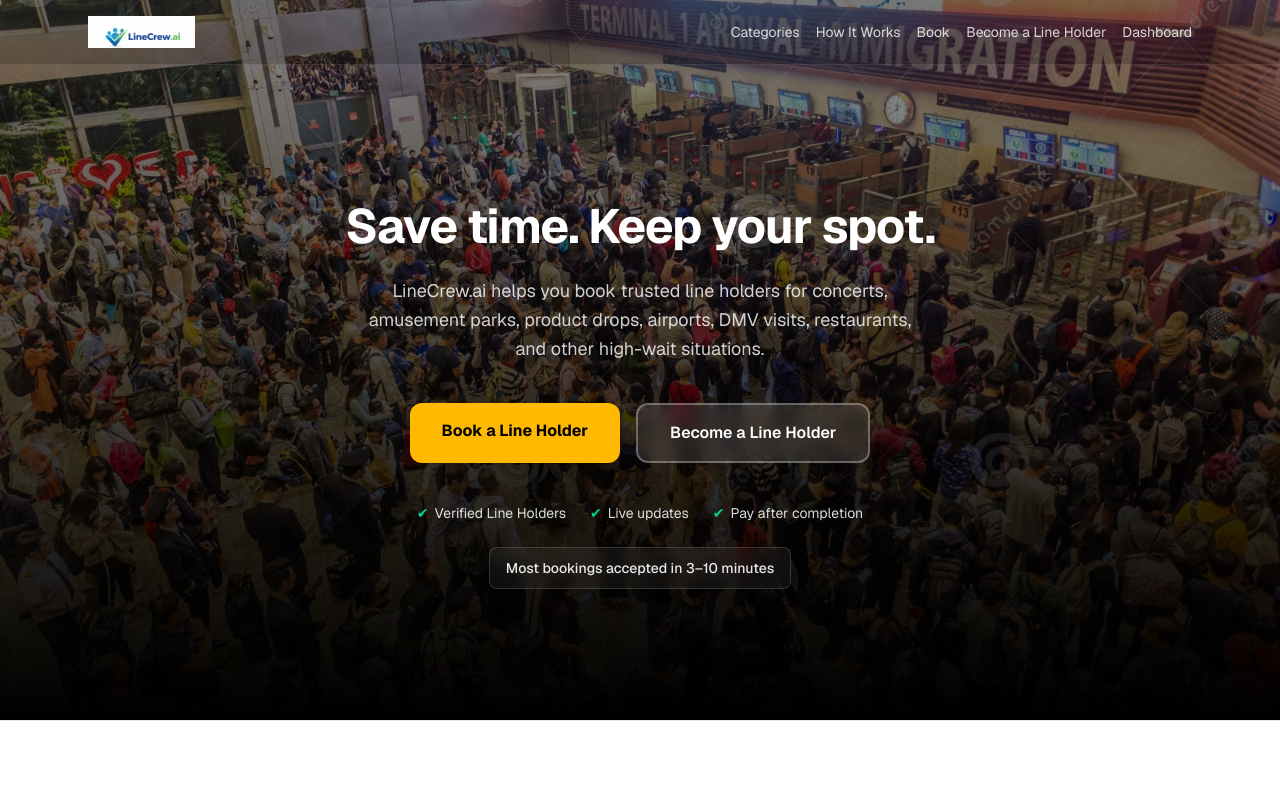
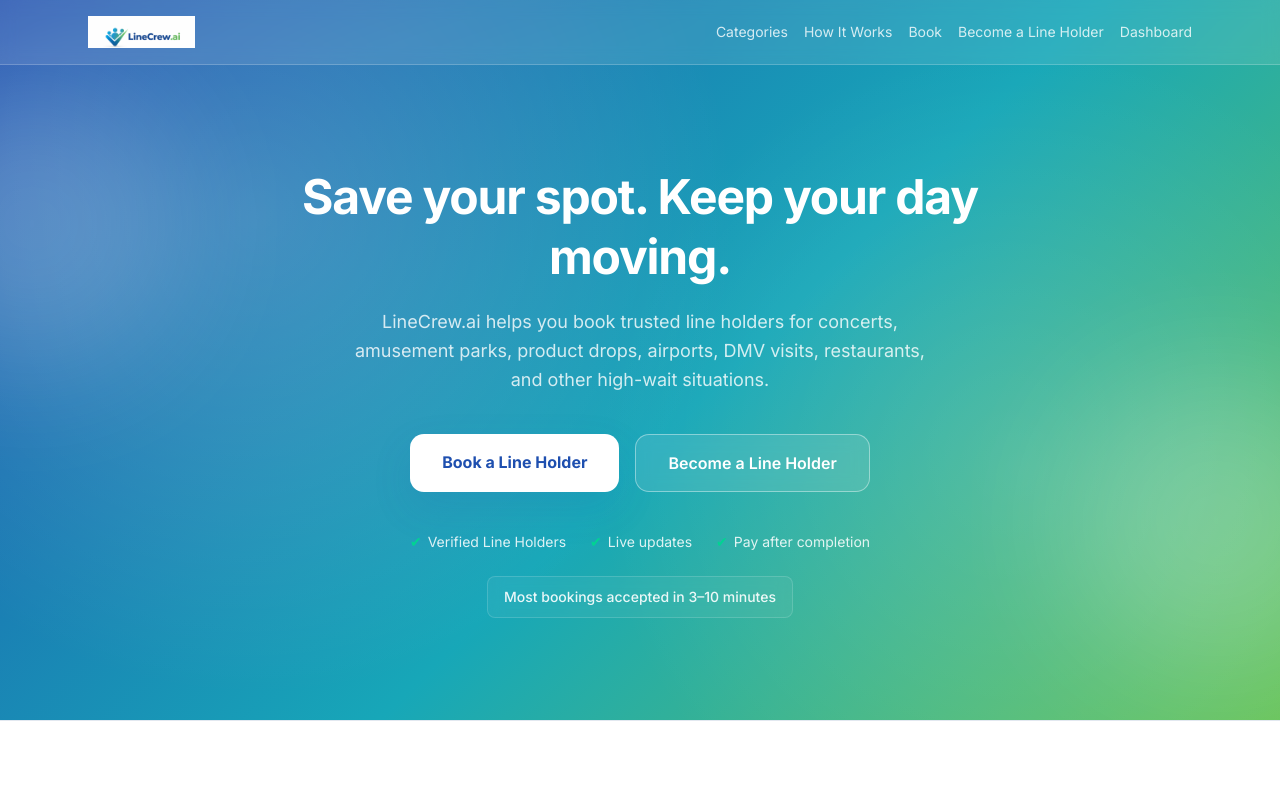
Before and after one commit to mikeg1219/LineCrew, a Next.js app: page / in a window 1280 px wide. Shown: the top 789 px of the page. Built offline with nearby package versions, Linux system fonts and the light colour scheme.

Commit message:
chore: deploy production

```diff
--- a/app/dashboard/customer/page.tsx
+++ b/app/dashboard/customer/page.tsx
@@ -69,7 +69,7 @@ export default async function CustomerDashboardPage() {
       </header>
 
       <div className="mt-7 flex flex-col gap-3 sm:mt-8 sm:flex-row sm:flex-wrap sm:items-center sm:gap-x-6 sm:gap-y-2">
-        <div className="w-full rounded-xl border border-blue-200/90 bg-blue-50 px-4 py-3 text-center text-sm font-medium leading-snug text-blue-900 shadow-sm sm:w-auto sm:max-w-md sm:text-left">
+        <div className="w-full rounded-[14px] border border-[#D7E3F1] bg-white px-4 py-3 text-center text-sm font-medium leading-snug text-[#1E4FAF] shadow-[0_10px_30px_rgba(15,23,42,0.08)] sm:w-auto sm:max-w-md sm:text-left">
           Most bookings are accepted in 3–10 minutes
         </div>
         <p className="text-center text-sm leading-relaxed text-slate-600 sm:text-left">
@@ -80,7 +80,7 @@ export default async function CustomerDashboardPage() {
       <div className="mt-8 sm:mt-9">
         <Link
           href="/dashboard/customer/post-job"
-          className="inline-flex w-full min-h-[48px] items-center justify-center rounded-xl bg-blue-600 px-6 py-3 text-base font-semibold text-white shadow-sm transition hover:bg-blue-700 sm:w-auto sm:min-h-0"
+          className="inline-flex w-full min-h-[48px] items-center justify-center rounded-[14px] bg-[#1E4FAF] px-6 py-3 text-base font-semibold text-white shadow-[0_10px_30px_rgba(15,23,42,0.08)] transition hover:bg-[#173f8c] sm:w-auto sm:min-h-0"
         >
           Book Now
         </Link>
--- a/app/dashboard/customer/post-job/page.tsx
+++ b/app/dashboard/customer/post-job/page.tsx
@@ -107,9 +107,10 @@ export default async function PostJobPage({ searchParams }: PageProps) {
           Book a request
         </h1>
         <p className="text-[15px] leading-relaxed text-slate-600 sm:text-base">
-          Tell Line Holders where and what queue you need covered. You&apos;ll pay
-          upfront when you post; LineCrew holds the payment until the booking is
-          completed, then pays your Line Holder (minus a 20% platform fee).
+          Tell Line Holders where and what queue you need covered across
+          airports, events, attractions, retail drops, and services. You&apos;ll pay
+          upfront when you post, and LineCrew releases payment only after
+          completion.
         </p>
         <p className="rounded-xl border border-slate-200 bg-slate-50/90 px-4 py-3.5 text-sm leading-relaxed text-slate-700 sm:px-5">
           <span className="font-semibold text-slate-900">Cancellation:</span>{" "}
--- a/app/dashboard/waiter/waiter-payout-setup.tsx
+++ b/app/dashboard/waiter/waiter-payout-setup.tsx
@@ -59,9 +59,9 @@ export function WaiterPayoutSetup({
       </h2>
       <p className="mt-3 text-sm leading-relaxed text-slate-600 sm:text-[15px]">
         Connect your bank through Stripe so earnings can be sent to you after
-        handoffs. You receive 80% of the listed price; LineCrew keeps a 20%
-        platform fee. You must finish Stripe onboarding (identity + bank) and
-        have payouts enabled before accepting jobs or receiving transfers.
+        handoffs. A platform service fee is applied at checkout. You must finish
+        Stripe onboarding (identity + bank) and have payouts enabled before
+        accepting jobs or receiving transfers.
       </p>
       <div className="mt-4 rounded-xl border border-slate-200 bg-slate-50/80 p-3 text-xs leading-relaxed text-slate-600 sm:text-sm">
         <p>
--- a/app/globals.css
+++ b/app/globals.css
@@ -1,19 +1,26 @@
 @import "tailwindcss";
 
 :root {
-  --background: #ffffff;
+  --background: #f8fafc;
   --foreground: #0f172a;
+  --linecrew-blue: #1e4faf;
+  --linecrew-teal: #17a7b8;
+  --linecrew-green: #67c45a;
+  --linecrew-border: #d8e2ee;
 }
 
 @theme inline {
   --color-background: var(--background);
   --color-foreground: var(--foreground);
-  --font-sans: var(--font-geist-sans);
+  --font-sans: var(--font-inter);
   --font-mono: var(--font-geist-mono);
 }
 
 body {
-  background: var(--background);
+  background:
+    radial-gradient(circle at 10% 0%, #eaf4ff 0%, rgba(234, 244, 255, 0) 36%),
+    radial-gradient(circle at 90% 100%, #ecfdf5 0%, rgba(236, 253, 245, 0) 38%),
+    linear-gradient(180deg, #f8fafc 0%, #eef7ff 50%, #f3fcf7 100%);
   color: var(--foreground);
-  font-family: var(--font-geist-sans), system-ui, sans-serif;
+  font-family: var(--font-inter), system-ui, sans-serif;
 }
--- a/app/layout.tsx
+++ b/app/layout.tsx
@@ -1,9 +1,9 @@
 import type { Metadata } from "next";
-import { Geist, Geist_Mono } from "next/font/google";
+import { Geist_Mono, Inter } from "next/font/google";
 import "./globals.css";
 
-const geistSans = Geist({
-  variable: "--font-geist-sans",
+const inter = Inter({
+  variable: "--font-inter",
   subsets: ["latin"],
 });
 
@@ -31,7 +31,7 @@ export default function RootLayout({
   return (
     <html
       lang="en"
-      className={`${geistSans.variable} ${geistMono.variable} h-full antialiased`}
+      className={`${inter.variable} ${geistMono.variable} h-full antialiased`}
     >
       <body className="min-h-full flex flex-col bg-white text-slate-900">
         {children}
--- a/app/page.tsx
+++ b/app/page.tsx
@@ -7,11 +7,16 @@ export default function Home() {
     <div className="flex min-h-screen flex-col">
       <div className="relative flex min-h-[min(90vh,900px)] flex-1 flex-col overflow-hidden">
         <div
-          className="absolute inset-0 bg-cover bg-center bg-no-repeat"
-          style={{ backgroundImage: "url('/airport-bg.jpg')" }}
+          className="absolute inset-0"
+          style={{
+            background:
+              "linear-gradient(135deg, #1E4FAF 0%, #17A7B8 55%, #67C45A 100%)",
+          }}
         />
-        <div className="absolute inset-0 bg-gradient-to-t from-black via-black/70 to-black/40" />
-        <header className="relative z-10 border-b border-white/10 bg-black/20">
+        <div className="absolute -left-28 top-20 h-72 w-72 rounded-full bg-white/20 blur-3xl" />
+        <div className="absolute -right-20 bottom-14 h-72 w-72 rounded-full bg-white/20 blur-3xl" />
+        <div className="absolute inset-0 bg-[radial-gradient(circle_at_20%_30%,rgba(255,255,255,0.18),transparent_42%),radial-gradient(circle_at_80%_65%,rgba(255,255,255,0.14),transparent_38%)]" />
+        <header className="relative z-10 border-b border-white/20 bg-white/10 backdrop-blur-sm">
           <div className="mx-auto flex h-16 max-w-6xl items-center justify-between px-4 sm:px-6">
             <Image
               src="/linecrew-logo.png"
@@ -32,7 +37,7 @@ export default function Home() {
         </header>
         <main className="relative z-10 flex flex-1 flex-col items-center justify-center px-4 py-16 text-center sm:px-6 sm:py-24">
           <h1 className="mb-5 max-w-3xl text-4xl font-bold leading-tight tracking-tight text-white sm:text-5xl">
-            Save time. Keep your spot.
+            Save your spot. Keep your day moving.
           </h1>
           <p className="mb-10 max-w-xl text-base leading-relaxed text-white/80 sm:text-lg">
             LineCrew.ai helps you book trusted line holders for concerts,
@@ -42,13 +47,13 @@ export default function Home() {
           <div className="flex flex-col gap-3 sm:flex-row sm:gap-4">
             <Link
               href="/auth?intent=customer"
-              className="rounded-xl bg-amber-400 px-8 py-4 text-center text-sm font-bold text-black shadow-sm transition hover:bg-amber-300 sm:text-base"
+              className="rounded-[14px] bg-white px-8 py-4 text-center text-sm font-bold text-[#1E4FAF] shadow-[0_16px_40px_rgba(30,79,175,0.12)] transition hover:bg-slate-100 sm:text-base"
             >
               Book a Line Holder
             </Link>
             <Link
               href="/auth?intent=waiter"
-              className="rounded-xl border-2 border-white/30 bg-white/10 px-8 py-4 text-center text-sm font-semibold text-white backdrop-blur-sm transition hover:bg-white/15 sm:text-base"
+              className="rounded-[14px] border border-white/40 bg-white/10 px-8 py-4 text-center text-sm font-semibold text-white backdrop-blur-sm transition hover:bg-white/20 sm:text-base"
             >
               Become a Line Holder
             </Link>
@@ -85,8 +90,8 @@ export default function Home() {
             Browse categories
           </h2>
           <p className="mx-auto mt-3 max-w-3xl text-center text-sm leading-relaxed text-slate-600 sm:text-base">
-            Airports are still core, and now LineCrew supports events, retail
-            drops, attractions, and services.
+            LineCrew supports events, attractions, retail drops, airports, and
+            everyday service queues.
           </p>
           <div className="mt-8 grid gap-4 sm:grid-cols-2 lg:grid-cols-3">
             {MARKETPLACE_CATEGORIES.map((c) => (
```
Also changed, not shown: app/dashboard/customer/post-job/post-job-form.tsx (+5 -12 lines), 1 other file (tests, documents, lock files or other folders).
